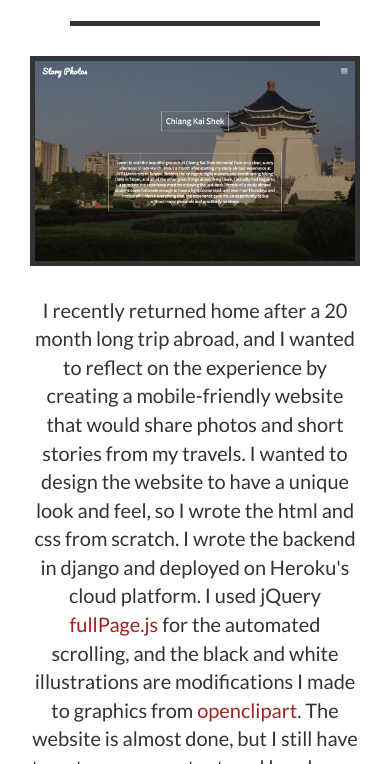
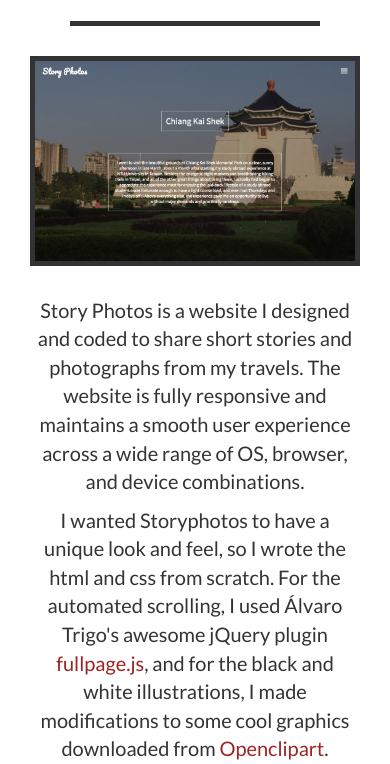
Before and after one commit to johnfrancismccann/johnfrancismccann.github.io, a website: page index.html in a window 390 px wide. Both pictures are taken after a click on the link "Story Photos". Shown: the part 1509-2273 px from the top of the page. Drawn offline with nearby package versions, Linux system fonts and the light colour scheme.

Commit message:
Update Story Photos description.

```diff
--- a/index.html
+++ b/index.html
@@ -339,23 +339,43 @@
                                 <img src="img/portfolio/storyphotos.jpeg" class="img-responsive img-centered portfolio-media" alt="">
                             </a>
                             <p>
-                                I recently returned home after a 20 month long
-                                trip abroad, and I wanted to reflect on the
-                                experience by creating a mobile-friendly
-                                website that would share photos and short
-                                stories from my travels. I wanted to design the
-                                website to have a unique look and feel, so I
-                                wrote the html and css from scratch. I wrote
-                                the backend in django and deployed on Heroku's
-                                cloud platform.  I used jQuery
-                                <a href="">fullPage.js</a> for the automated
-                                scrolling, and the black and white
-                                    illustrations are modifications I made to
-                                    graphics from <a href="">openclipart</a>.
-                                The website is almost done, but I still have
-                                to enter some content, and brush up a few
-                                details.
+                                Story Photos is a website I designed and coded
+                                to share short stories and photographs from my
+                                travels. The website is fully responsive and
+                                maintains a smooth user experience across a
+                                wide range of OS, browser, and device
+                                combinations.
                             </p>
+                            <p>
+                                I wanted Storyphotos to have a unique look and
+                                feel, so I wrote the html and
+                                css from scratch. For the automated scrolling, I
+                                used Álvaro Trigo's awesome
+                                jQuery plugin <a
+                                href="http://alvarotrigo.com/fullPage/">
+                                fullpage.js</a>, and
+                                for the black and white
+                                illustrations, I made modifications to some cool
+                                graphics downloaded from <a
+                                href="https://openclipart.org/">Openclipart</a>.
+                            </p>
+                            <p>
+                                I wrote the backend using Django, and am hosting
+                                the app with Heroku. The app
+                                communicates with a <a
+                                href="http://gunicorn.org/">Gunicorn</a> WSGI
+                                HTTP web server, and uses a
+                                Postgres database hosted on AWS to store textual
+                                story entries. Django app <a
+                                href="http://whitenoise.evans.io/">
+                                Whitenoise</a> handles static file serving.
+                                And I am using the Django app
+                                <a href="https://boto3.readthedocs.io/en/latest/">
+                                Boto3</a> to communicate with an Amazon S3
+                                bucket to store media assets like the
+                                fullscreen background images.
+                            </p>
+
                             <!-- <ul class="list-inline item-details">
                                 <li>Client:
                                     <strong><a href="http://startbootstrap.com">Start Bootstrap</a>
```
